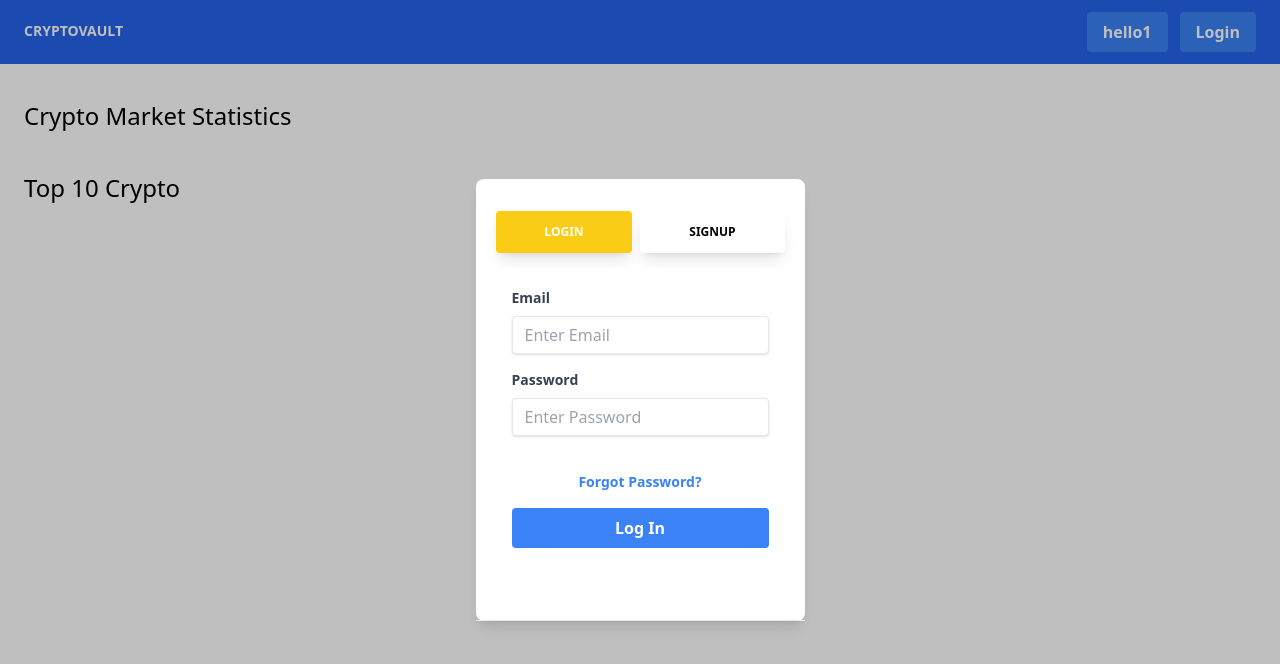
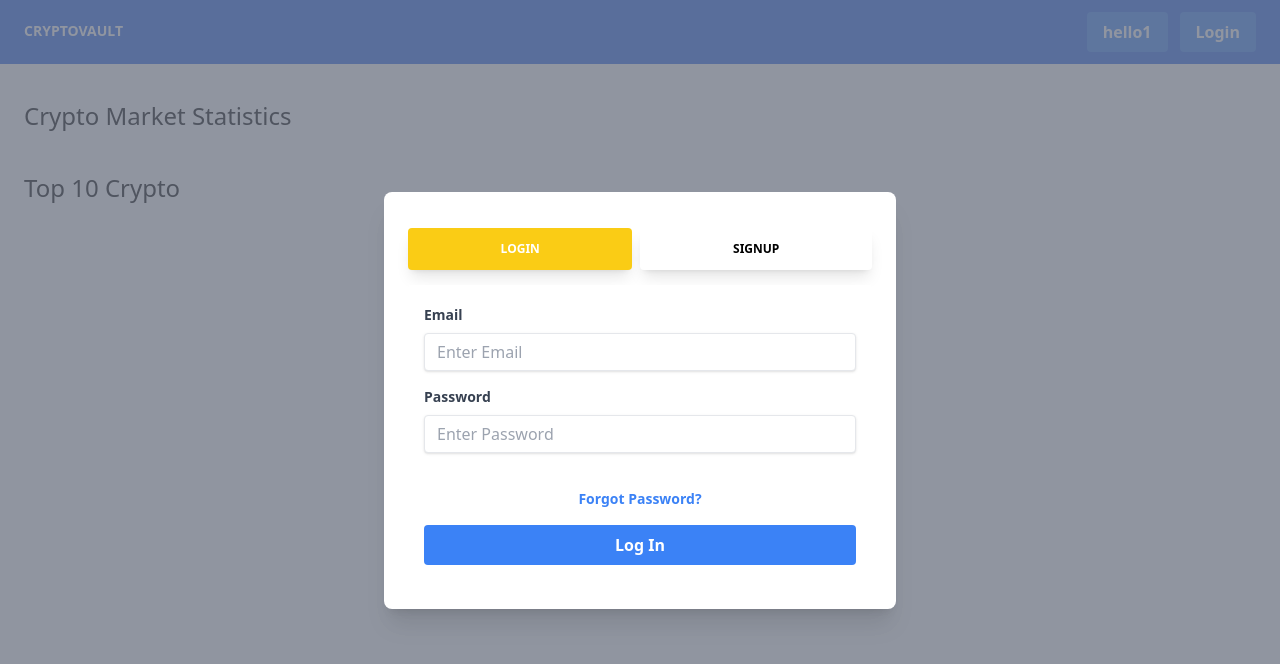
Before and after one commit to vikrantmalla/CryptoVault, a Next.js app: page / in a window 1280 px wide. Both pictures are taken after a click on the button "Login". Shown: the top 664 px of the page. Built offline with nearby package versions, Linux system fonts and the light colour scheme.

Commit message:
fix: model form

```diff
--- a/components/auth/AuthModal.tsx
+++ b/components/auth/AuthModal.tsx
@@ -1,13 +1,11 @@
 import React from "react";
 import TabsRender from "../shared/Tabs";
 
-
 interface Props {
-    setShowModal: React.Dispatch<React.SetStateAction<boolean>>
+  setShowModal: React.Dispatch<React.SetStateAction<boolean>>;
 }
 
-const AuthModal = ({setShowModal}: Props) => {
-
+const AuthModal = ({ setShowModal }: Props) => {
   const handleOpen = () => {
     setShowModal(true);
   };
@@ -15,28 +13,33 @@ const AuthModal = ({setShowModal}: Props) => {
   const handleClose = () => {
     setShowModal(false);
   };
+
+  const handleModalClick = (e: { stopPropagation: () => void }) => {
+    e.stopPropagation();
+  };
   return (
     <>
+      <div className="fixed z-10 inset-0 overflow-y-auto" onClick={handleClose}>
+        <div className="flex items-center justify-center min-h-screen px-4 pt-6 pb-20 text-center sm:block sm:p-0">
+          <div className="fixed inset-0 transition-opacity" aria-hidden="true">
+            <div className="absolute inset-0 bg-gray-500 opacity-75"></div>
+          </div>
+          <span
+            className="hidden sm:inline-block sm:align-middle sm:h-screen"
+            aria-hidden="true"
+          >
+            &#8203;
+          </span>
           <div
-      className="justify-center items-center flex overflow-x-hidden overflow-y-auto fixed inset-0 z-50 outline-none focus:outline-none"
+            className="inline-block align-bottom bg-white rounded-lg px-4 pt-5 pb-4 text-left overflow-hidden shadow-xl transform transition-all sm:my-8 sm:align-middle sm:max-w-lg sm:w-full sm:p-6"
+            onClick={handleModalClick}
           >
-      <div className="relative w-auto my-6 mx-auto max-w-3xl">
-        <div className="border-0 rounded-lg shadow-lg relative flex flex-col w-full bg-white outline-none focus:outline-none">
-          <div className="p-5 border-b border-solid border-slate-200 rounded-t">
-           <TabsRender/>
-            <button
-              className="p-1 ml-auto bg-transparent border-0 text-black opacity-5 float-right text-3xl leading-none font-semibold outline-none focus:outline-none"
-              onClick={() => setShowModal(false)}
-            >
-              <span className="bg-transparent text-black opacity-5 h-6 w-6 text-2xl block outline-none focus:outline-none">
-                X
-              </span>
-            </button>
+            <div>
+              <TabsRender />
             </div>
           </div>
         </div>
       </div>
-    <div className="opacity-25 fixed inset-0 z-40 bg-black"></div>
     </>
   );
 };
--- a/components/auth/LogIn.tsx
+++ b/components/auth/LogIn.tsx
@@ -6,7 +6,7 @@ const LogIn = () => {
   const {
     register,
     handleSubmit,
-    formState: { errors },
+    formState: { errors, isSubmitting },
   } = useForm({
     defaultValues: {
       loginEmail: "",
@@ -72,8 +72,9 @@ const LogIn = () => {
           Forgot Password?
         </p>
         <button
-          className="w-full bg-blue-500 hover:bg-blue-700 text-white font-bold py-2 px-4 rounded focus:outline-none focus:shadow-outline"
+          className={`w-full font-bold py-2 px-4 rounded ${isSubmitting ? 'bg-gray-100 text-black border border-black' : 'bg-blue-500 hover:bg-blue-700 text-white focus:outline-none focus:shadow-outline'}`}
           type="submit"
+          disabled={isSubmitting}
         >
           Log In
         </button>
--- a/components/auth/SignUp.tsx
+++ b/components/auth/SignUp.tsx
@@ -9,7 +9,8 @@ const SignUp = () => {
     register,
     handleSubmit,
     watch,
-    formState: { errors },
+    formState: { errors, isSubmitting },
+    reset
   } = useForm({
     defaultValues: {
       signupEmail: "",
@@ -44,6 +45,7 @@ const SignUp = () => {
         } else {
           router.push("/");
         }
+        reset();
       }
     } catch (error: unknown) {
       if (error instanceof Error) {
@@ -146,8 +148,9 @@ const SignUp = () => {
       </div>
       <div className="my-auto">
         <button
-          className="w-full bg-blue-500 hover:bg-blue-700 text-white font-bold py-2 px-4 rounded focus:outline-none focus:shadow-outline"
+          className={`w-full font-bold py-2 px-4 rounded ${isSubmitting ? 'bg-gray-100 text-black border border-black' : 'bg-blue-500 hover:bg-blue-700 text-white focus:outline-none focus:shadow-outline'}`}
           type="submit"
+          disabled={isSubmitting}
         >
           Sign In
         </button>
```
Lines whose indentation alone changed are shown as unchanged.
